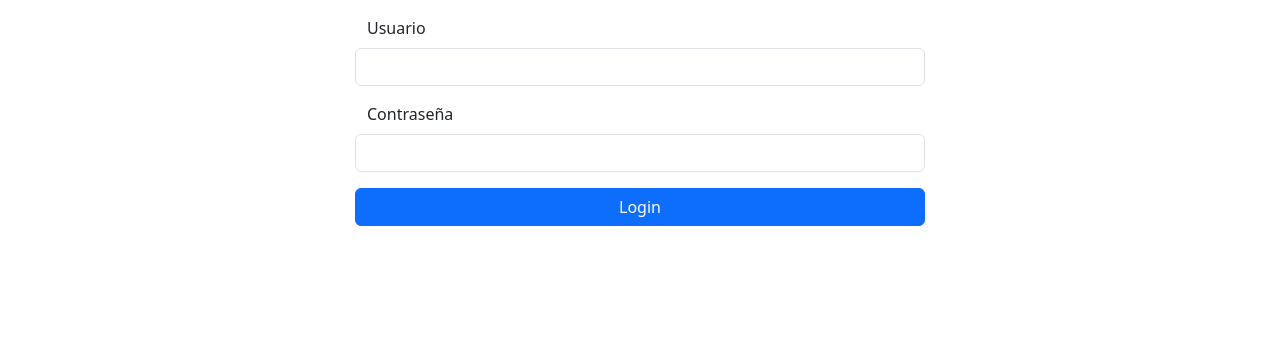
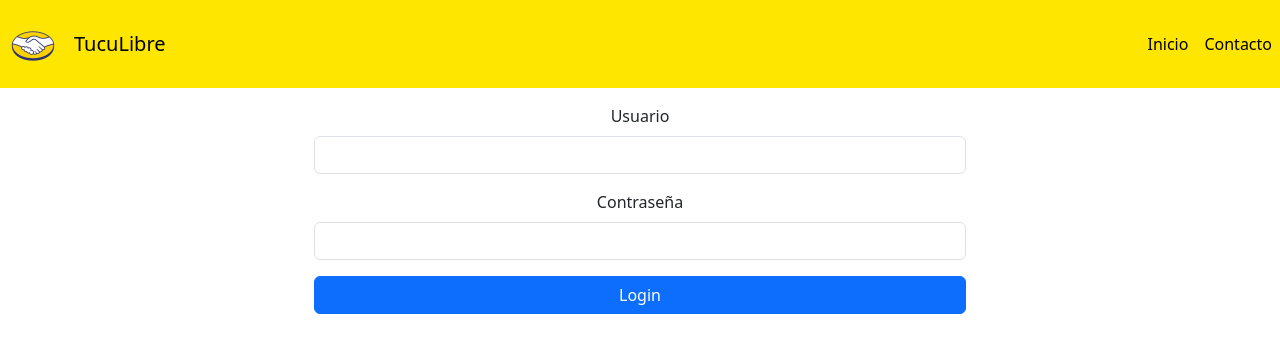
Before and after one commit to G3-R-Avanzado/Frontend, a React (Vite) app: page /auth/login in a window 1280 px wide. Shown: the top 352 px of the page. Built offline with nearby package versions, Linux system fonts and the light colour scheme.

Commit message:
fix estilizado

```diff
--- a/src/App.css
+++ b/src/App.css
@@ -2,23 +2,8 @@
     background-color: #FFE600;
 }
 
-main {
-    min-height: 100vh;
-    flex-grow: 1;
-    flex-direction: column;
-}
-
-body {
-    width: 100%;
-    min-height: 100vh;
-    color: #f8d7d7;
-    display: flex;
-    flex-direction: column;
-}
-
 #root {
-    max-width: 100vh;
+    max-width: 100%vh;
     margin: 0 auto;
-    padding: 2rem;
     text-align: center;
 }
--- a/src/App.jsx
+++ b/src/App.jsx
@@ -1,10 +1,12 @@
 import { useState } from 'react'
-// import './App.css'
+import './App.css'
 import { AppRoutes } from './routes/AppRoutes'
 
 function App() {
   return (
+    <>
     <AppRoutes/>
+    </>
   )
 }
 
--- a/src/components/common/Menu.jsx
+++ b/src/components/common/Menu.jsx
@@ -1,10 +1,11 @@
 import React from 'react';
 import { Nav, Navbar, Container, Image, Form, NavDropdown,Button } from "react-bootstrap"
 import Logo from "../../assets/logo1.png"
+
 const Menu = () => {
     return (
         <>
-            <Navbar expand="md" className="navbarStyle" fixed='top'>
+            <Navbar expand="md" className="navbarStyle" >
                 {/* <Container fluid> */}
                     <Navbar.Brand  className='d-flex text-white'>
                         <Image src={Logo} style={{ height: "50px" }} alt="" className='mx-2 mt-2' roundedCircle />
--- a/src/layouts/AuthLayout.jsx
+++ b/src/layouts/AuthLayout.jsx
@@ -8,10 +8,8 @@ export const AuthLayout = () => {
     console.log("Auth Layout");
 
     return (
-        <Container>
             <Routes>
                 <Route path='/login' element={<Login/>}/>
             </Routes>
-        </Container>
     );
 };
--- a/src/layouts/GeneralLayout.jsx
+++ b/src/layouts/GeneralLayout.jsx
@@ -1,15 +1,12 @@
 import React from 'react';
 import { Container } from 'react-bootstrap';
 import { Routes, Route } from 'react-router-dom';
-import {Alta} from '../pages/products/Alta.jsx'
-
+import { Alta } from '../pages/products/Alta.jsx'
 
 export const GeneralLayout = () => {
     return (
-        <Container>
             <Routes>
-                <Route path='/' element={<Alta/>}/>
+                <Route path='/' element={<Alta />} />
             </Routes>
-        </Container>
     );
 };
--- a/src/main.jsx
+++ b/src/main.jsx
@@ -6,11 +6,13 @@ import { AuthProvider } from './providers/AuthProvider.jsx';
 import { BrowserRouter } from 'react-router-dom';
 
 ReactDOM.createRoot(document.getElementById('root')).render(
+  <>
     <React.StrictMode>
         <AuthProvider>
           <BrowserRouter>
             <App />
           </BrowserRouter>
         </AuthProvider>
-  </React.StrictMode>,
+    </React.StrictMode>
+  </>,
 )
--- a/src/pages/auth/Login.jsx
+++ b/src/pages/auth/Login.jsx
@@ -1,5 +1,5 @@
 import React, { useContext, useEffect } from 'react';
-import { Row, Col, Form, Button } from 'react-bootstrap';
+import { Row, Col, Form, Button,Container } from 'react-bootstrap';
 import { useForm } from '../../Hooks/useForm';
 import { AuthContext } from '../../providers/AuthProvider';
 
@@ -35,11 +35,9 @@ export const Login = () => {
                         onChange={onChangeInput}
                     />
                 </Form.Group>
-
                 <Row className='my-3'>
                     <Button type="submit">Login</Button>
                 </Row>
-
             </Form>
         </Row>
     );
--- a/src/providers/AuthProvider.jsx
+++ b/src/providers/AuthProvider.jsx
@@ -13,7 +13,6 @@ const initialValues = {
 
 export const AuthProvider = ({children})=>{
     const [state, dispatch] = useReducer(AuthReducer, initialValues)
-
     const login = ({usuario, contraseña}) => {
         const user = {
             user: {
--- a/src/routes/AppRoutes.jsx
+++ b/src/routes/AppRoutes.jsx
@@ -5,6 +5,7 @@ import { PublicRoutes } from './PublicRoutes';
 import { PrivateRoutes } from './PrivateRoutes';
 import { AuthLayout } from '../layouts/AuthLayout';
 import { GeneralLayout } from '../layouts/GeneralLayout';
+import Menu from '../components/common/Menu';
 
 export const AppRoutes = () => {
     const {state} = useContext(AuthContext)
@@ -12,6 +13,8 @@ export const AppRoutes = () => {
     console.log(isLogged);
 
     return (
+        <>
+        <Menu></Menu>
         <Routes>
             <Route path='/auth/*' element={
                 <PublicRoutes isLogged={isLogged}>
@@ -24,5 +27,6 @@ export const AppRoutes = () => {
                 </PrivateRoutes>
             }/>
         </Routes>
+        </>
     );
 };
```
Lines whose indentation alone changed are shown as unchanged.
